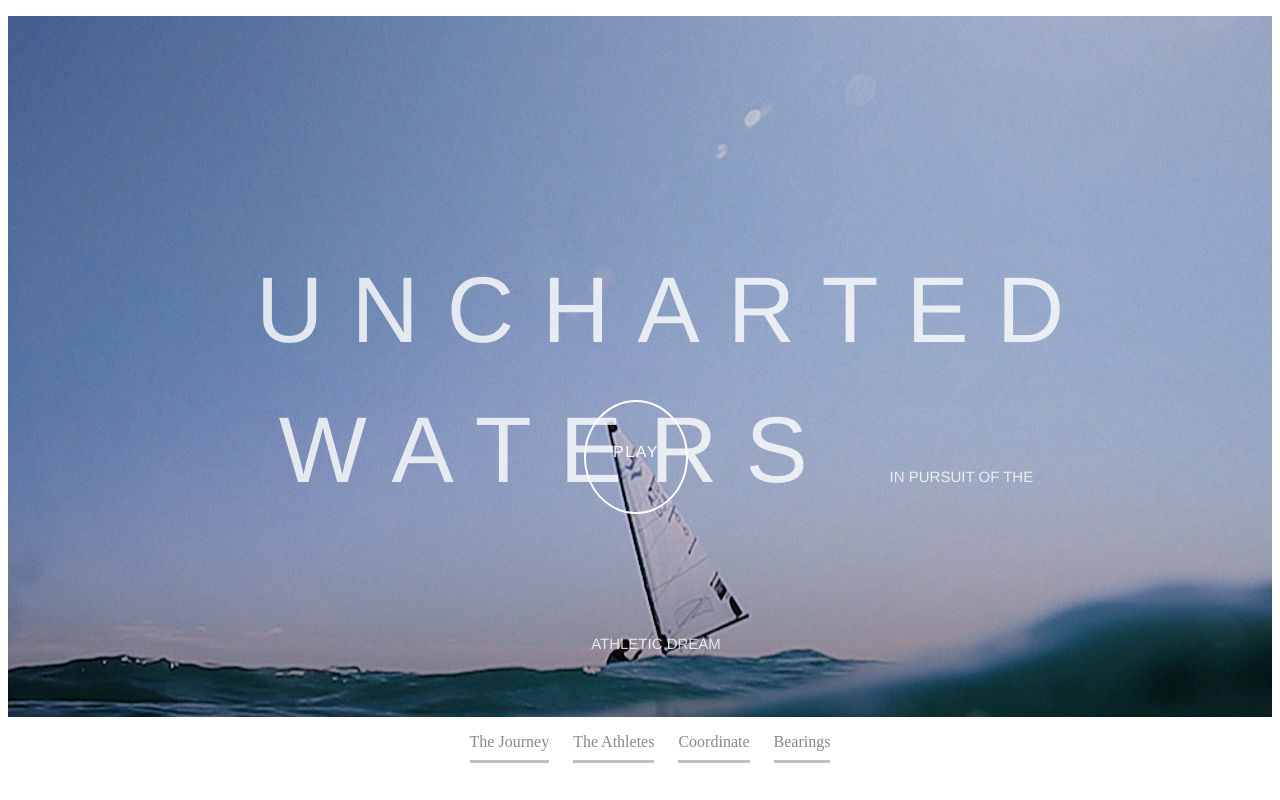
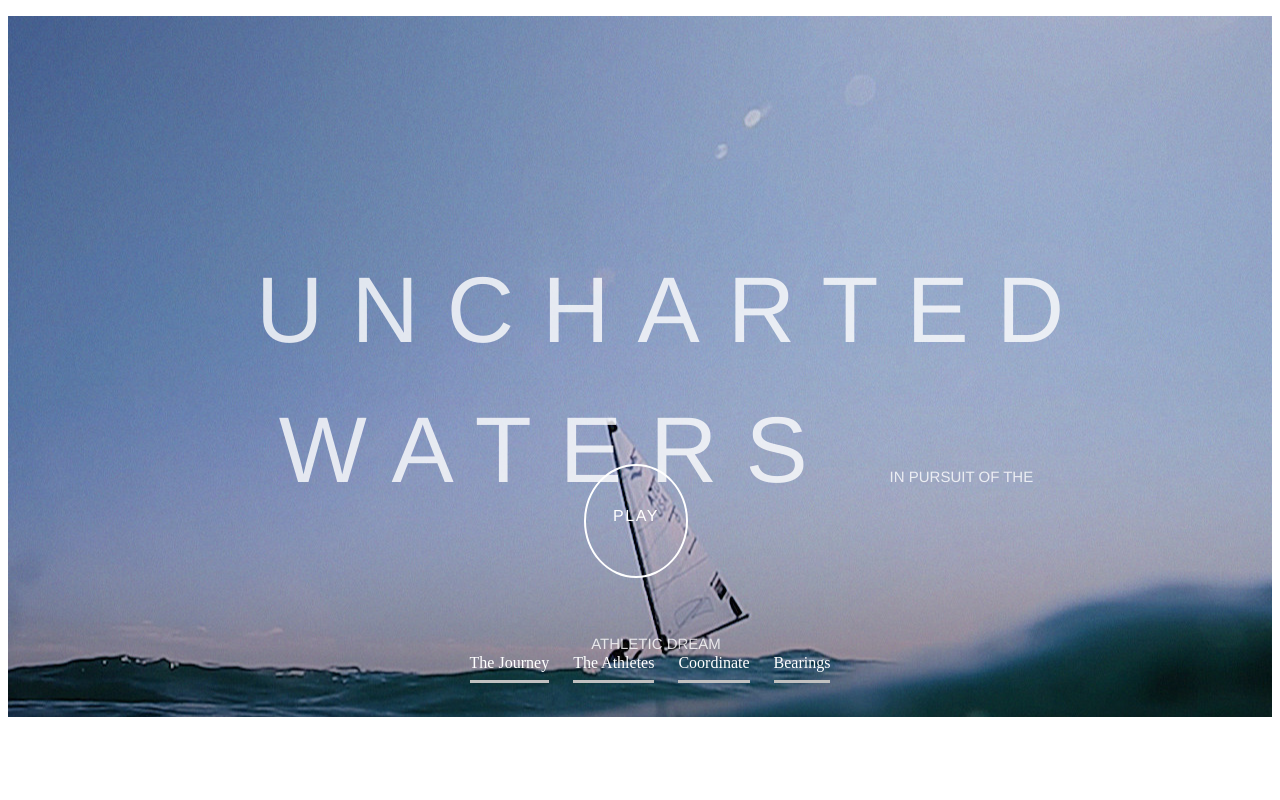
Before and after one commit to magmahackers/website-git-test, a plain HTML site: page index.html in a window 1280 px wide. Drawn offline with Linux system fonts and the light colour scheme.

Commit message:
Fix navigation bar and play btn placement

```diff
--- a/css/index.css
+++ b/css/index.css
@@ -34,6 +34,7 @@ span{
 ul{
  	list-style-type: none;
  	text-align: center;
+  margin-top: -5%;
  }
 
  li{
@@ -45,7 +46,7 @@ ul{
  a {
      border-bottom: 2px solid #f0f0f0;
     border-bottom: 3px solid #C0C0C0;
-    color: #888;
+    color: #fff;
     padding-bottom: .6em;
     text-decoration: none;
 }
@@ -63,7 +64,7 @@ ul{
     height: 75pt;
     letter-spacing: .1em;
     line-height: 75pt;
-    margin-top: 30%;
+    margin-top: 35%;
     margin-left: 45%;
     margin-right:45%;
     position: absolute;
```
